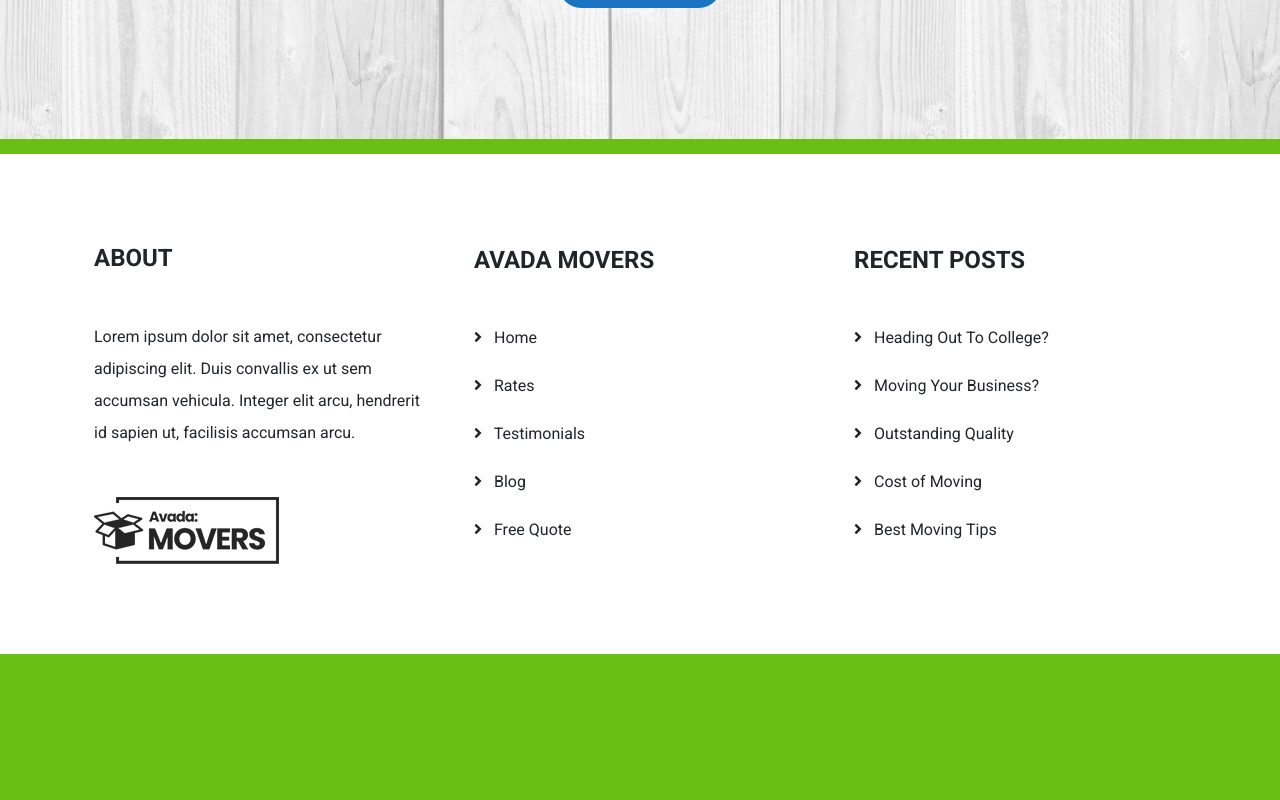
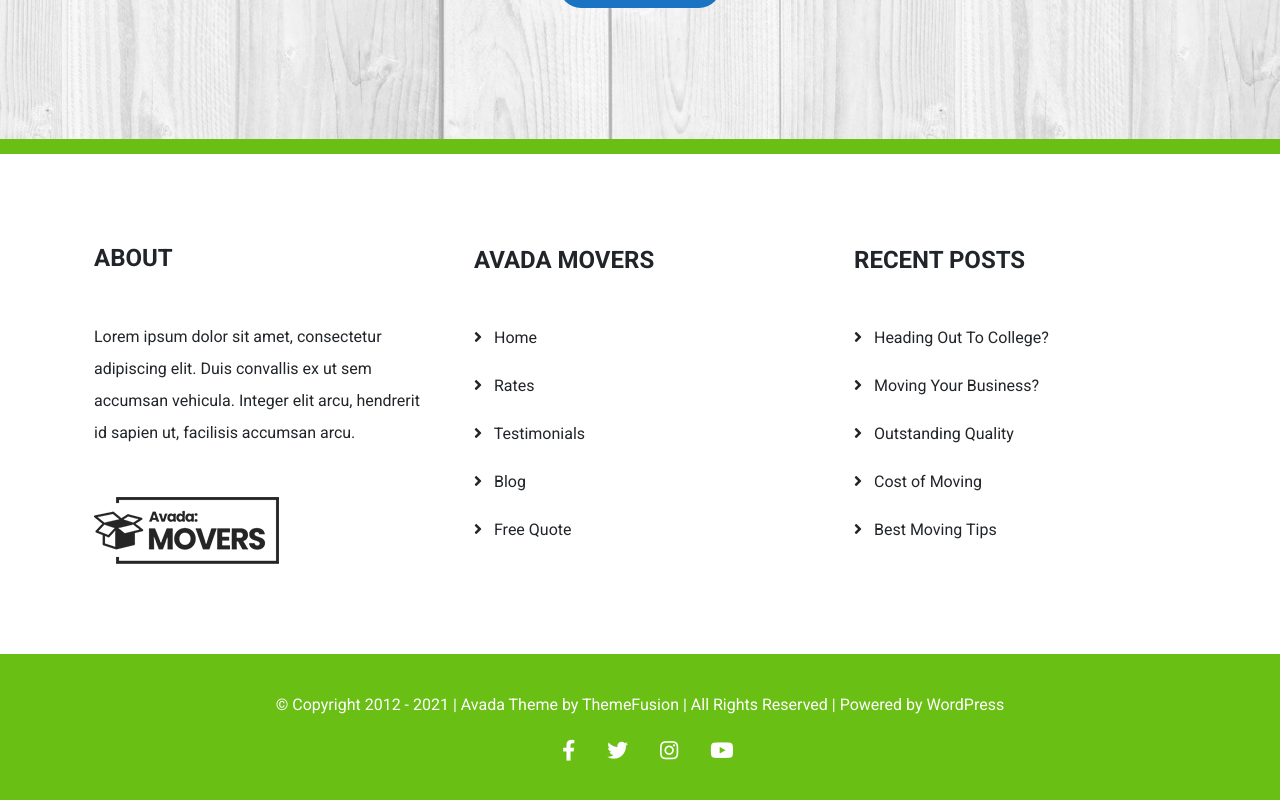
Before and after one commit to Eliana-Abate/proj-html-vuejs, a Vue app: page / in a window 1280 px wide. Shown: the part 4431-5231 px from the top of the page. Built offline with nearby package versions, Linux system fonts and the light colour scheme.

Commit message:
completed section #legal-info in Footer.vue

```diff
--- a/src/components/Footer.vue
+++ b/src/components/Footer.vue
@@ -39,7 +39,25 @@
       </div>
     </section>
 
-    <section id="legal-info"></section>
+    <section id="legal-info">
+      <div class="container h-100">
+        <div class="row h-100 text-center align-content-center">
+          <div>
+            <span>&copy; </span>
+            <span
+              >Copyright 2012 - 2021 | Avada Theme by ThemeFusion | All Rights
+              Reserved | Powered by WordPress</span
+            >
+          </div>
+          <div class="mt-4">
+            <span class="mx-3"><i class="fab fa-facebook-f"></i></span>
+            <span class="mx-3"><i class="fab fa-twitter"></i></span>
+            <span class="mx-3"><i class="fab fa-instagram"></i></span>
+            <span class="ms-3"><i class="fab fa-youtube"></i></span>
+          </div>
+        </div>
+      </div>
+    </section>
   </footer>
 </template>
 
@@ -93,5 +111,9 @@ footer {
 #legal-info {
   height: 150px;
   background-color: $lima;
+  color: $white;
+  .fab {
+    font-size: 1.3em;
+  }
 }
 </style>
```
Also changed, not shown: 6 other files (tests, documents, lock files or other folders).
